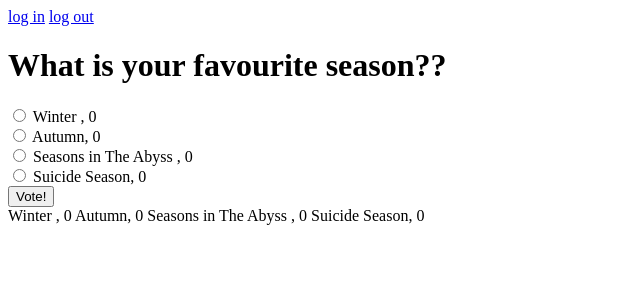
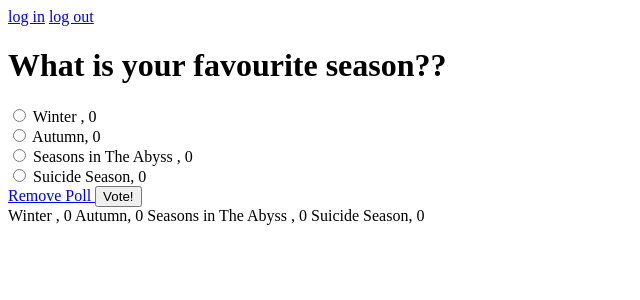
Before and after one commit to duda-joann/flask_polls-, a Flask app: page /polls/1 in a window 1280 px wide. Shown: the top 300 px of the page, without its empty margins (0-640 px from the left). Run offline with Flask 2, Linux system fonts and the light colour scheme; data comes from the database, SQL or seed files in the repository; both versions use the stored data as it was after the commit.

Commit message:
add delete function

```diff
--- a/polls/app.py
+++ b/polls/app.py
@@ -31,6 +31,7 @@ login_manager = LoginManager(app)
 @app.errorhandler(404)
 def page_not_found(e):
     return render_template('404.html'), 404
+
 
 @login_manager.user_loader
 def load_user(user):
@@ -120,6 +121,18 @@ def new_poll() -> Response:
 
     return render_template('newpoll.html', form = form)
 
+@app.route('/update-poll/<int:id>')
+def update_poll(id):
+    pass
+
+
+@app.route('/delete/<int:id>')
+def delete_poll(id):
+    poll = Question.query.get_or_404(id)
+    db.session.delete(poll)
+    db.session.commit()
+    return redirect(url_for('main'))
+
 
 @app.route('/logout/', methods = ['GET'])
 @login_required
--- a/polls/templates/poll.html
+++ b/polls/templates/poll.html
@@ -18,6 +18,7 @@
 <input type="radio" value ={{element}} name="result">
     {{element}} <br>
 {% endfor %}
+<a href="/delete/{{poll_data.id}}"> Remove Poll </a>
  <button type="submit">Vote!</button>
     </form>
 </div>
```
Also changed, not shown: polls/polls.db.
